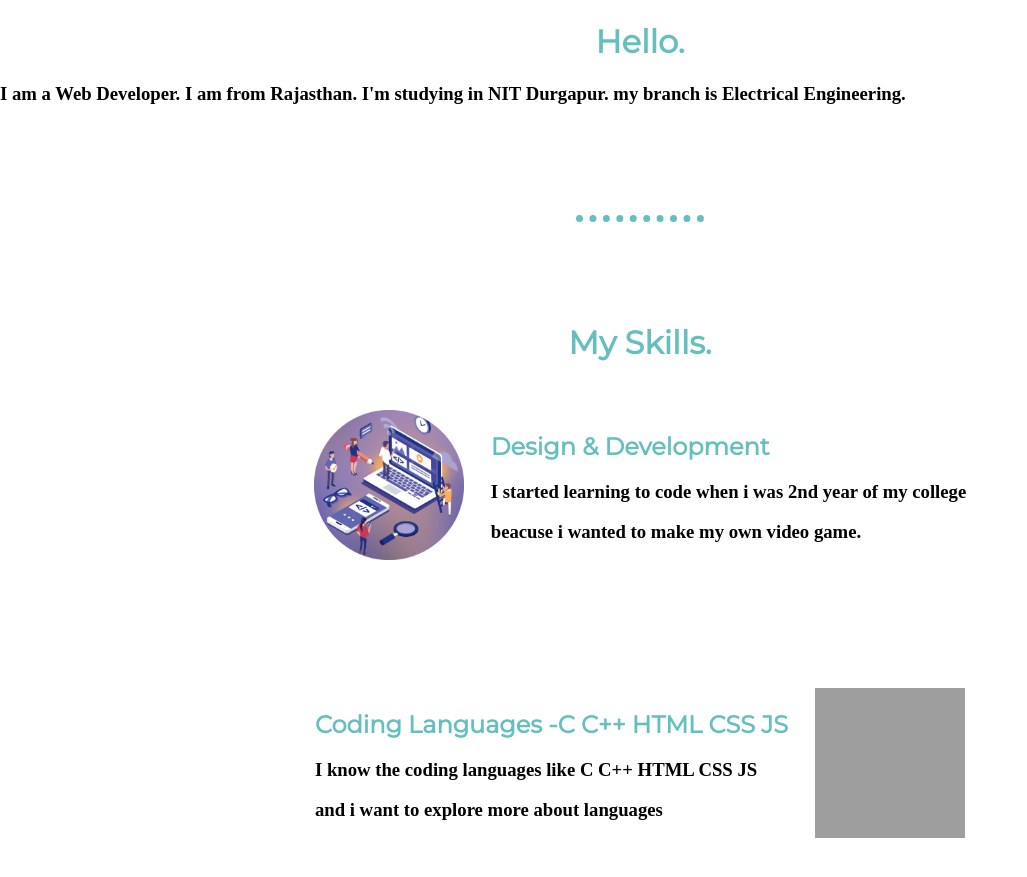
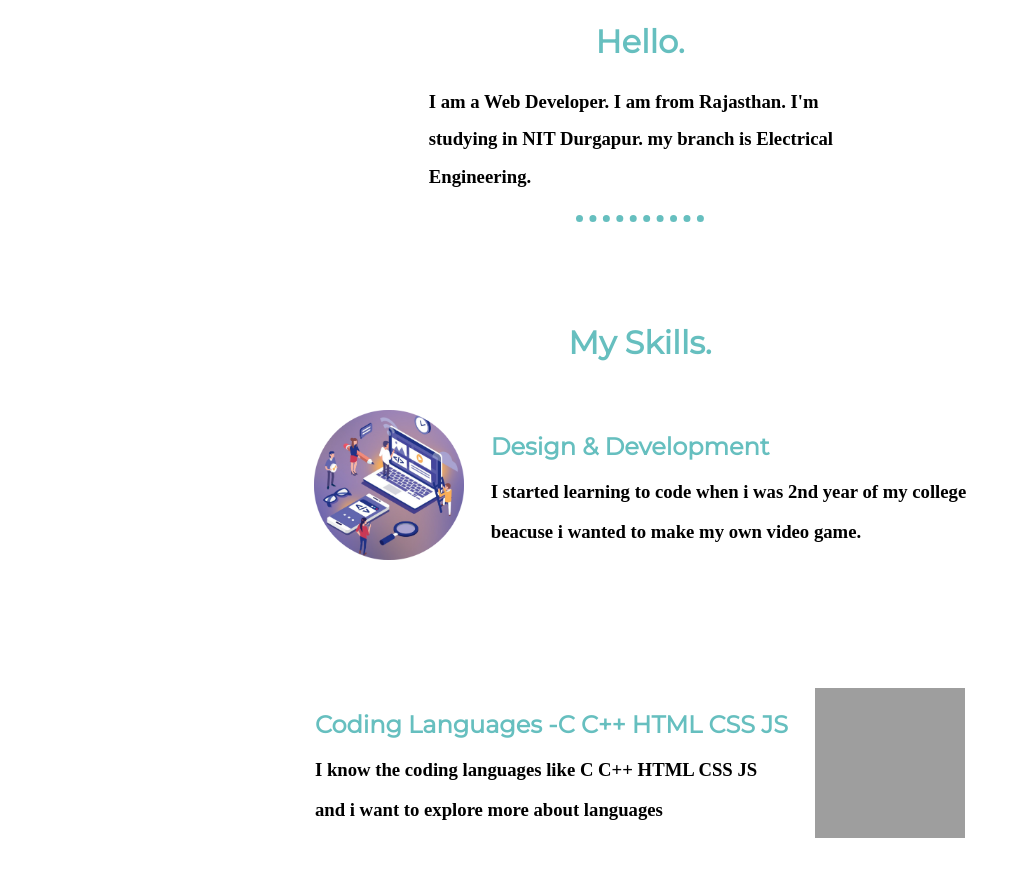
Before and after one commit to VISHALSINGHJADAUN/cv, a plain HTML site: page index.html in a window 1280 px wide. Shown: the part 967-1844 px from the top of the page, without its empty margins (0-1027 px from the left). Drawn offline with Linux system fonts and the light colour scheme; grey boxes are pictures that could not be loaded.

Commit message:
Update styles.css

```diff
--- a/CSS/styles.css
+++ b/CSS/styles.css
@@ -101,3 +101,9 @@ hr{
 .r{
   color: white;
 }
+.x{
+  display: flex;
+  line-height: 2;
+  width: 33%;
+  margin: auto;
+}
```
